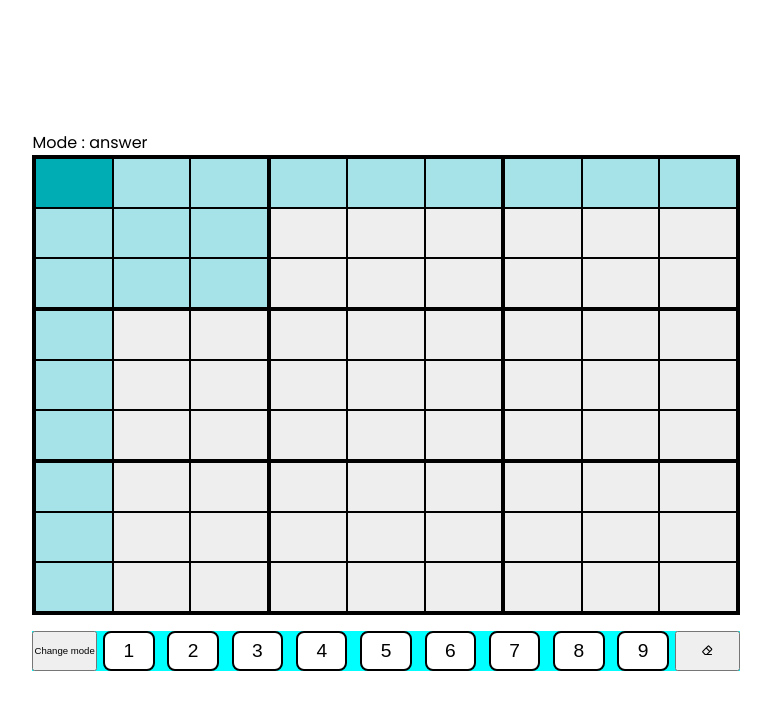
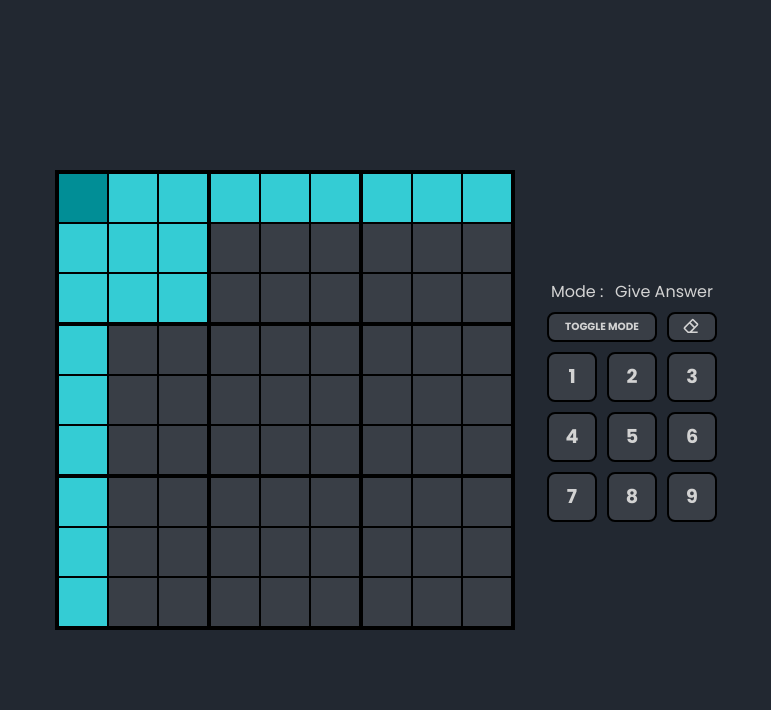
Before and after one commit to atidhirah/react-sudoku, a React (Create React App) app: page / in a window 1280 px wide. Shown: the top 710 px of the page, without its empty margins (254-1025 px from the left). Built offline with nearby package versions, Linux system fonts and the light colour scheme.

Commit message:
Styling app on desktop mode

```diff
--- a/src/components/BoardElements/SudokuBoard.js
+++ b/src/components/BoardElements/SudokuBoard.js
@@ -32,10 +32,9 @@ class SudokuBoard extends Component {
       });
 
     return (
-      <>
-        <p>Mode : {this.props.sudokuState.mode}</p>
+      <div>
         <ul className="sudoku-board">{regionList}</ul>
-      </>
+      </div>
     );
   }
 }
--- a/src/components/BoardElements/SudokuNode.js
+++ b/src/components/BoardElements/SudokuNode.js
@@ -14,20 +14,13 @@ class SudokuNode extends React.Component {
       ? this.renderNotes(val)
       : this.renderNumber(val);
 
-    let style = {
-      backgroundColor: isSelected
-        ? "#00adb5"
-        : isHelper
-        ? "#a6e3e9"
-        : "#eeeeee",
-    };
+    let bg = isSelected ? "selected" : isHelper ? "helper" : "default";
 
     return (
       <div
         id={`node-${this.props.pos}`}
-        className="sudoku-node"
+        className={`sudoku-node ${bg}`}
         onClick={() => this.handleClick()}
-        style={style}
       >
         {elem}
       </div>
--- a/src/components/ConsoleElements/SudokuConsole.js
+++ b/src/components/ConsoleElements/SudokuConsole.js
@@ -14,22 +14,27 @@ class SudokuConsole extends React.Component {
         );
       });
 
+    let mode = this.props.mode;
+    mode = mode[0].toUpperCase() + mode.slice(1);
+    mode = mode === "Answer" ? `Give ${mode}` : `Take ${mode}`;
+
     return (
       <div className="sudoku-console">
+        <p className="console-mode">
+          Mode : <span>{mode}</span>
+        </p>
         <ul className="console-buttons">
-          <button
-            className="console-switch"
-            onClick={() => this.props.handleMode()}
-          >
-            Change mode
-          </button>
-          {numberButtons}
-          <button
-            className="console-eraser"
-            onClick={() => this.props.handleMap(".")}
-          >
-            <BiEraser />
-          </button>
+          <li key="toggle" className="console-toggle">
+            <button onClick={() => this.props.handleMode()}>Toggle Mode</button>
+          </li>
+          <li key="eraser" className="console-eraser">
+            <button onClick={() => this.props.handleMap(".")}>
+              <BiEraser />
+            </button>
+          </li>
+          <li key="numbers" className="console-numbers">
+            <ul>{numberButtons}</ul>
+          </li>
         </ul>
       </div>
     );
--- a/src/components/SudokuGame.js
+++ b/src/components/SudokuGame.js
@@ -5,13 +5,14 @@ import SudokuConsole from "./ConsoleElements/SudokuConsole";
 class SudokuGame extends React.Component {
   render() {
     return (
-      <div id="sudoku-game">
+      <div id="sudoku-game" className="sudoku-game">
         <SudokuBoard
           sudokuState={this.props.sudokuState}
           handleSelect={this.props.selectNode}
         />
 
         <SudokuConsole
+          mode={this.props.sudokuState.mode}
           handleMode={this.props.handleMode}
           handleMap={this.props.handleMap}
         />
--- a/src/styles/components/sudokuBoard.scss
+++ b/src/styles/components/sudokuBoard.scss
@@ -7,14 +7,16 @@
 }
 
 .sudoku-board {
+  width: fit-content;
   border: 2px solid black;
 
   .sudoku-region {
     border: 1px solid black;
 
     .sudoku-node {
-      width: 100%;
+      width: 50px;
       height: 50px;
+      background-color: $clrDark;
       border: 1px solid black;
 
       .node-value {
@@ -30,6 +32,7 @@
       .node-notes {
         width: 100%;
         height: 100%;
+        cursor: pointer;
 
         .node-note {
           display: flex;
@@ -41,8 +44,18 @@
       }
 
       &:hover {
-        background-color: #00adb5 !important;
+        background-color: $clrDarkBlue !important;
       }
+    }
+
+    .selected {
+      background-color: $clrDarkBlue !important;
+      color: $clrDarker !important;
+    }
+
+    .helper {
+      background-color: $clrLightBlue !important;
+      color: $clrDarker !important;
     }
   }
 }
--- a/src/styles/components/sudokuConsole.scss
+++ b/src/styles/components/sudokuConsole.scss
@@ -1,40 +1,80 @@
 .sudoku-console,
-.console-number,
-.console-eraser {
+.console-mode,
+.console-eraser > button {
   display: flex;
   justify-content: center;
   align-items: center;
 }
 
 .sudoku-console {
-  background-color: aqua;
-  width: 100%;
-  margin-top: 1rem;
+  flex-direction: column;
+  margin-left: 2rem;
+
+  .console-mode {
+    width: 100%;
+    padding: 0 4px;
+    justify-content: space-between;
+    margin-bottom: 8px;
+  }
 
   .console-buttons {
-    width: 100%;
     display: grid;
-    grid-template-columns: repeat(11, 1fr);
+    grid-template-areas:
+      "t t e"
+      "n n n";
 
-    .console-switch {
-      font-size: 0.6rem;
+    gap: 10px;
+
+    .console-toggle {
+      grid-area: t;
+      width: 110px;
+      button {
+        text-transform: uppercase;
+        font-size: 0.65rem;
+      }
     }
 
-    .console-number {
-      height: 40px;
+    .console-eraser {
+      grid-area: e;
+      width: 50px;
+      button {
+        font-size: 1.2rem;
+      }
+    }
 
-      button {
-        background-color: white;
-        width: 80%;
-        height: 100%;
-        font-size: 1.2rem;
-        border: 2px solid black;
-        border-radius: 8px;
-        cursor: pointer;
+    .console-numbers {
+      grid-area: n;
 
-        &:hover {
-          background-color: lightblue;
+      ul {
+        display: grid;
+        grid-template-columns: 1fr 1fr 1fr;
+        gap: 10px;
+
+        .console-number {
+          width: 50px;
+          height: 50px;
+          button {
+            font-size: 1.2rem;
+          }
         }
+      }
+    }
+
+    button {
+      font-family: "Poppins", sans-serif;
+      width: 100%;
+      height: 100%;
+      min-height: 30px;
+      background-color: $clrDark;
+      color: $clrLight;
+      border: 2px solid black;
+      border-radius: 8px;
+      font-weight: bold;
+      cursor: pointer;
+
+      &:hover {
+        background-color: #00adb5;
+        color: $clrDark;
       }
     }
   }
--- a/src/styles/index.scss
+++ b/src/styles/index.scss
@@ -1,3 +1,4 @@
+@import "./variables.scss";
 @import "./components/sudokuBoard.scss";
 @import "./components/sudokuConsole.scss";
 @import url("https://fonts.googleapis.com/css2?family=Poppins:wght@300;400;500;600;700&display=swap");
@@ -13,7 +14,10 @@ li {
 }
 
 body {
+  background-color: $clrDarker;
+  color: $clrLight;
   font-family: "Poppins", sans-serif;
+  user-select: none;
 }
 
 .App {
@@ -26,3 +30,10 @@ body {
   justify-content: center;
   align-items: center;
 }
+
+.sudoku-game {
+  width: 100%;
+  display: flex;
+  justify-content: center;
+  align-items: center;
+}
--- /dev/null
+++ b/src/styles/variables.scss
@@ -0,0 +1,5 @@
+$clrDarker: #222831;
+$clrDark: #393e46;
+$clrLight: #d3d3d3;
+$clrDarkBlue: #018e96;
+$clrLightBlue: #34ccd4;
```
